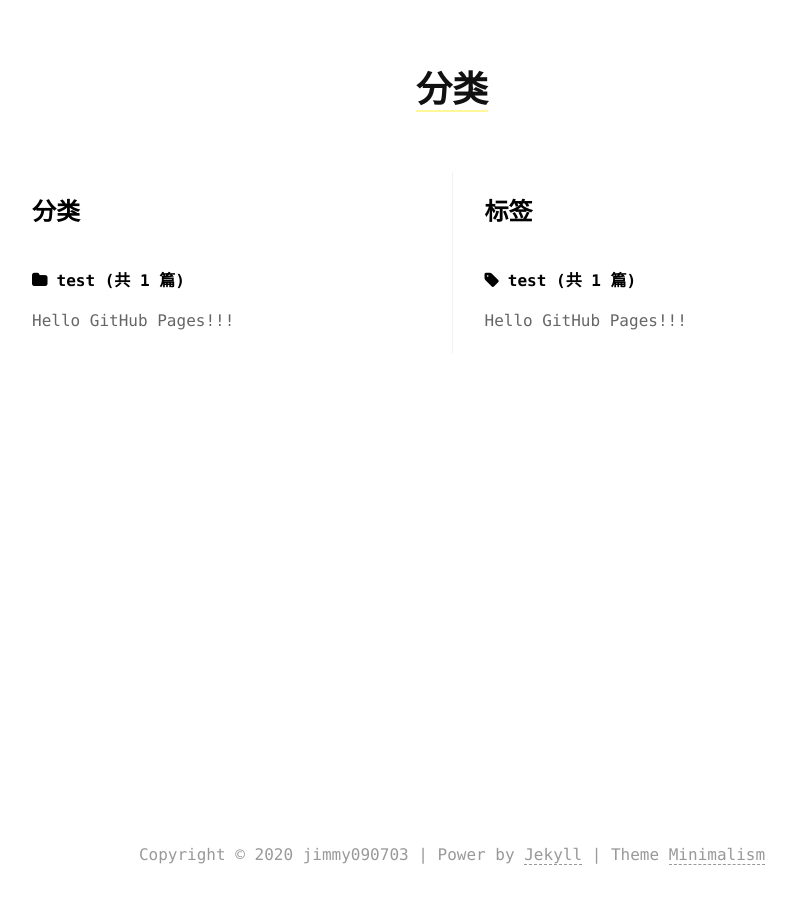
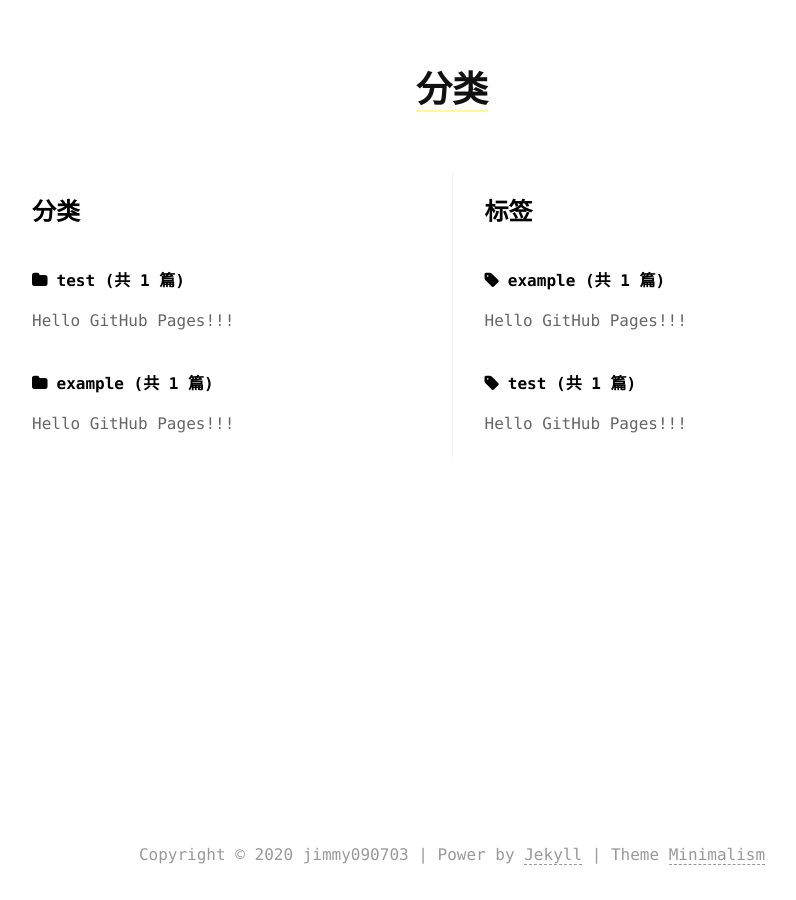
Before and after one commit to jimmy090703/jimmy090703.github.io, a Jekyll site: the page built from categories.md, in a window 1280 px wide. Shown: the whole page, without its empty margins (188-984 px from the left). Built offline with Jekyll 4.4.1, drawn with Linux system fonts in a browser that asks for light colours.

Commit message:
Update 2020-7-29-test.md

```diff
--- a/_posts/2020-7-29-test.md
+++ b/_posts/2020-7-29-test.md
@@ -2,8 +2,12 @@
 layout: post
 title:  "Hello GitHub Pages!!!"
 date:   2020-07-29 21:40:30 +0800
-tags: test
-categories: test
+tags:
+ - test
+ - example
+categories:
+ - test
+ - example
 ---
 
 这是我第一次搭建个人博客，这也是我第一次写博客。和我一样喜欢编程的伙伴可以去阿儿法营找我。[我的阿儿法营账户](https://www.aerfaying.com/Users/1076819)
```
